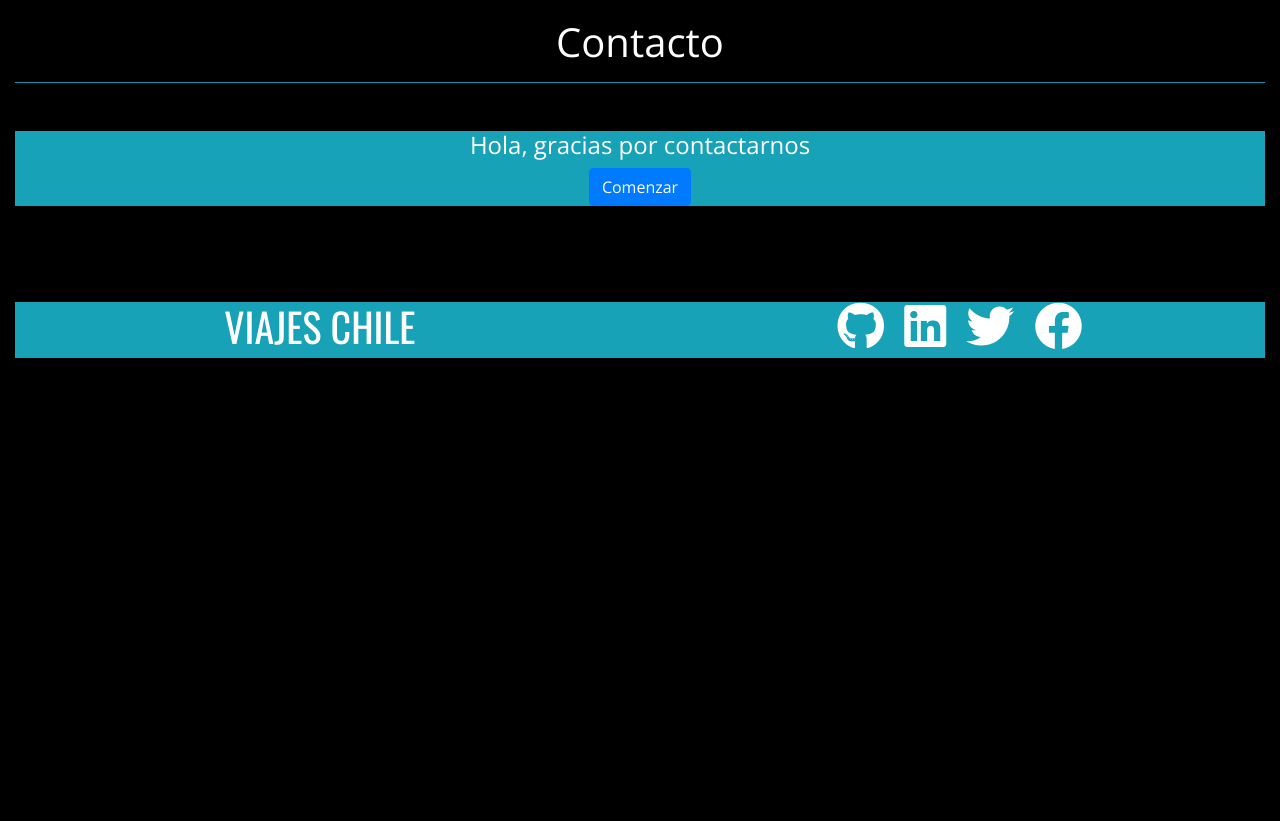
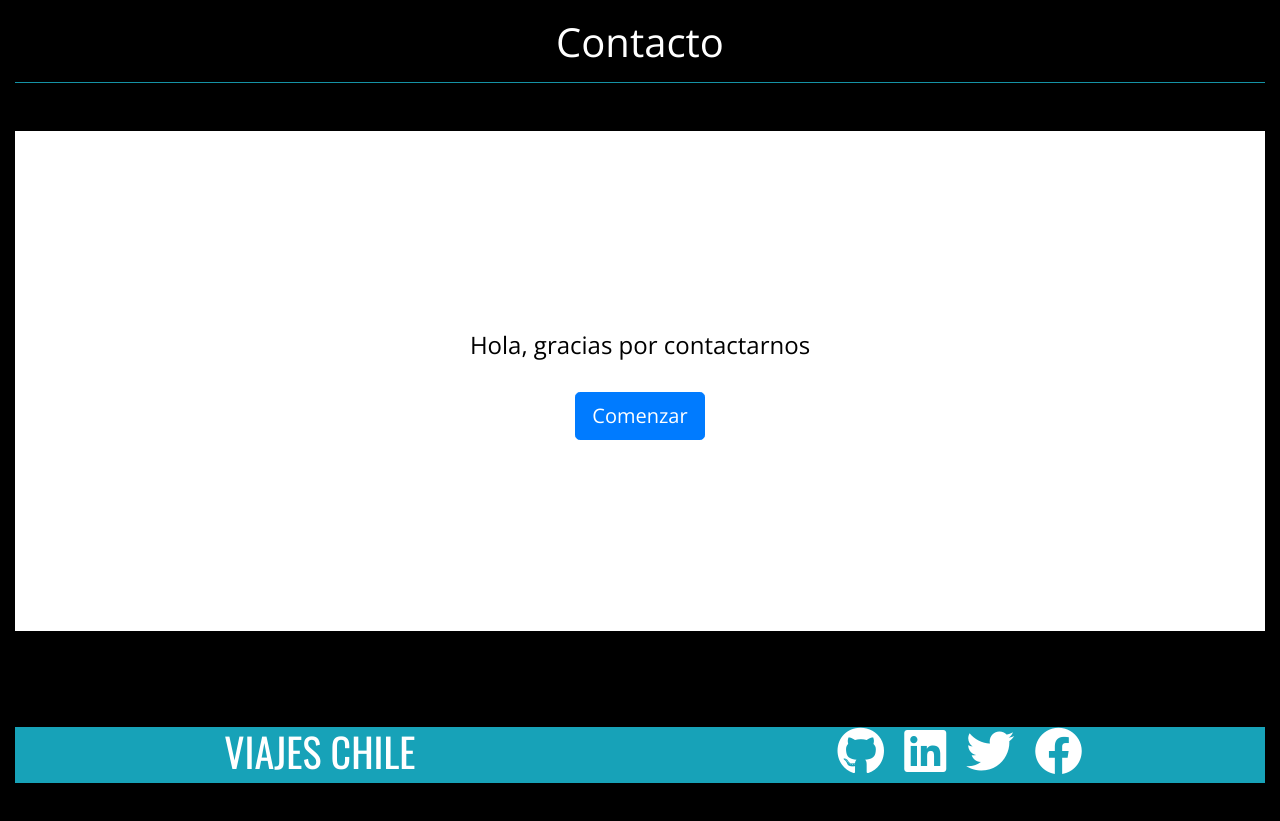
Before and after one commit to luisreyes1982/bootcamp, a plain HTML site: page index.html in a window 1280 px wide. Shown: the part 2280-3101 px from the top of the page. Before the commit the page ends 2686 px from the top, so only its background shows below. Drawn offline with nearby package versions, Linux system fonts and the light colour scheme.

Commit message:
Commit 7

```diff
--- a/assets/css/style.css
+++ b/assets/css/style.css
@@ -31,6 +31,13 @@ body {
     object-fit: cover;
 }
 
+/* Contacto Texto Y Boton*/
+.contact-frame{
+    height: 500px;
+    color: black;
+    padding-top: 200px;
+}
+
 /* Footer */
 #Footer h1 {
     font-family: "Oswald";
--- a/index.html
+++ b/index.html
@@ -177,14 +177,16 @@
             <h1 class="fw-bold ">Contacto</h1>
             <hr class="bg-info">
         </div>
-        <div class="bg-info">
+        <div class="bg-white contact-frame">
             <h4>Hola, gracias por contactarnos</h4>
-            <a target="_blank" href="https://sbhkpjj6izv.typeform.com/to/NrgFLnr3">
-                <button type="button" class="btn btn-primary" data-toggle="tooltip" data-placement="bottom"
-                    title="Haz Click Para Ir Al Enlace">
-                    Comenzar
-                </button>
-            </a>
+            <div class="pt-4">
+                <a target="_blank" href="https://sbhkpjj6izv.typeform.com/to/NrgFLnr3">
+                    <button type="button" class="btn btn-primary btn-lg" data-toggle="tooltip" data-placement="bottom"
+                        title="Haz Click Para Ir Al Enlace">
+                        Comenzar
+                    </button>
+                </a>
+            </div>
         </div>
     </section>
 
```
